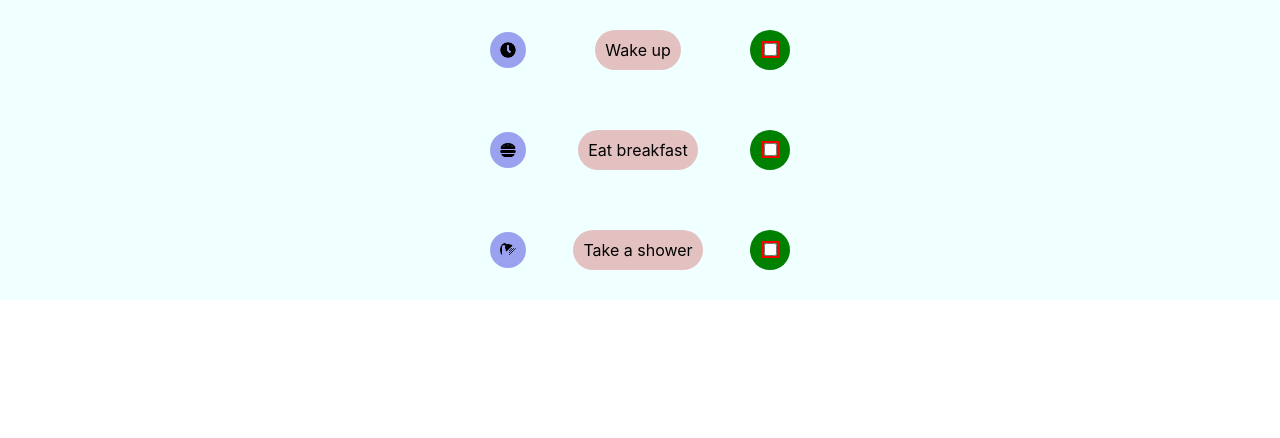
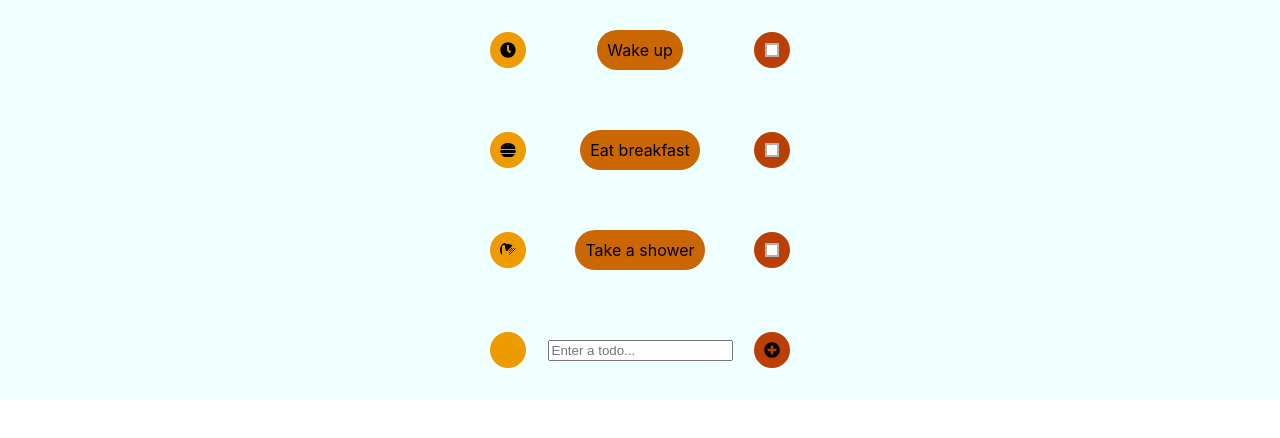
Before and after one commit to s18840/ReactApp, a React (Create React App) app: page / in a window 1280 px wide. Shown: the top 438 px of the page. Built offline with nearby package versions, Linux system fonts and the light colour scheme.

Commit message:
added checkboxes and styling

```diff
--- a/package.json
+++ b/package.json
@@ -11,6 +11,7 @@
     "react-icons": "^5.0.1",
     "react-redux": "^9.1.0",
     "react-scripts": "5.0.1",
+    "redux": "^5.0.1",
     "sass": "^1.70.0",
     "web-vitals": "^2.1.4"
   },
--- a/src/components/TodoList/TodoItem.js
+++ b/src/components/TodoList/TodoItem.js
@@ -1,30 +1,45 @@
+import { useState } from "react";
 import "../../styles/TodoList/TodoItem.css";
-import { FaShower , FaClock, FaHamburger } from "react-icons/fa";
+import { FaShower, FaClock, FaHamburger } from "react-icons/fa";
 //icons link
 //https://react-icons.github.io/react-icons/icons/fa/
 
-function chooseIcon (icon) {
-    if(icon === "FaShower ") {
-        return <FaShower  className="item-icon" />
-    } else if (icon === "FaClock") {
-        return <FaClock className="item-icon" />
-    } else if (icon === "FaShower") {
-        return <FaShower className="item-icon" />
-    } else if (icon === "FaHamburger") {
-        return <FaHamburger className="item-icon" />
-    }
+function chooseIcon(icon) {
+  if (icon === "FaShower ") {
+    return <FaShower className="item-icon" />;
+  } else if (icon === "FaClock") {
+    return <FaClock className="item-icon" />;
+  } else if (icon === "FaShower") {
+    return <FaShower className="item-icon" />;
+  } else if (icon === "FaHamburger") {
+    return <FaHamburger className="item-icon" />;
+  }
 }
 
 function TodoItem(props) {
-    const icon = props.iconName;
+  const icon = props.iconName;
+  const [isChecked, setIsChecked] = useState(false);
 
   return (
     <div className="item-container">
       {chooseIcon(icon)}
       <div className="item-name"> {props.itemName} </div>
-      <div className="item-checkbox-container">
-        <input type="checkbox" className="item-checkbox" />
-      </div>
+      <label className="item-round-button">
+        <input
+          type="checkbox"
+          onChange={() => {
+            setIsChecked(!isChecked);
+          }}
+        />
+        <svg
+          className={`checkbox ${isChecked ? "checkbox--active" : ""}`}
+          aria-hidden="true"
+          viewBox="0 0 15 11"
+          fill="none"
+        >
+          <path d="M1 4.5L5 9L14 1" strokeWidth="2" stroke={isChecked? "#fff" : "none"}/>
+        </svg>
+      </label>
     </div>
   );
 }
--- a/src/components/TodoList/TodoList.js
+++ b/src/components/TodoList/TodoList.js
@@ -1,14 +1,18 @@
-import '../../styles/TodoList/TodoList.css'
-import TodoItem from './TodoItem';
+import "../../styles/TodoList/TodoList.css";
+import TodoItem from "./TodoItem";
+import { FaPlusCircle } from "react-icons/fa";
 
 function ToDolist() {
-
-
   return (
     <div className="main-container">
-      <TodoItem iconName={"FaClock"} itemName={'Wake up'}/>
-      <TodoItem iconName={"FaHamburger"} itemName={'Eat breakfast'}/>
-      <TodoItem iconName={"FaShower"} itemName={'Take a shower'}/>
+      <TodoItem iconName={"FaClock"} itemName={"Wake up"} />
+      <TodoItem iconName={"FaHamburger"} itemName={"Eat breakfast"} />
+      <TodoItem iconName={"FaShower"} itemName={"Take a shower"} />
+      <div className="add-new-item-container">
+        <div className="add-new-icon"></div>
+        <input type="text" placeholder="Enter a todo..." />
+        <div className="item-round-button" onClick={console.log("clicked")}><FaPlusCircle className="item-icon-white" /></div>
+      </div>
     </div>
   );
 }
--- a/src/styles/TodoList/TodoItem.css
+++ b/src/styles/TodoList/TodoItem.css
@@ -1,3 +1,4 @@
+@import "./variables.css";
 
 .item-container{
     display: flex;
@@ -7,36 +8,59 @@
     height: 100px;
 
     .item-icon {
-        color: black;
-        background-color: rgba(95, 95, 228, 0.586);
+        color: var(--black);
+        background-color: var(--main_color);
         border-radius: 45px;
         padding: 10px;
 
         &:hover {
-            color: white;
-            background-color: rgba(42, 42, 226, 0.586);
+            color: var(--white);
+            background-color: var(--main_color_hover);
         }
     }
 
     .item-name {
-        background-color: rgba(221, 154, 154, 0.615);
+        background-color: var(--second_color);
         border-radius: 45px;
         padding: 10px;
 
         &:hover {
-            color: white;
-            background-color: rgba(216, 102, 102, 0.615);
+            color: var(--white);
+            background-color: var(--second_color_hover);
         }
     }
 
-    .item-checkbox-container {
-        background-color: green;
+    .item-round-button {
+        background-color: var(--third_color);
         border-radius: 45px;
         padding: 10px;
+        display: flex;
+        justify-content: center;
+        align-items: center;
+        width: 1em;
+        height: 1em;
 
-        .item-checkbox {
-            color: white;
-            outline: 2px solid red;
+        input[type="checkbox"] {
+            clip: rect(0 0 0 0);
+            clip-path: inset(50%);
+            height: 1px;
+            width: 1px;
+            overflow: hidden;
+            position: absolute;
+            white-space: nowrap;
+        }
+
+        .checkbox {
+            display: inline-block;
+            height: 10px;
+            width: 10px;
+            background: var(--white);
+            border: 2px var(--grey) solid;
+        }
+
+        .checkbox--active {
+            border-color: var(--main_color);
+            background: var(--main_color);
         }
     }
 }
--- a/src/styles/TodoList/TodoList.css
+++ b/src/styles/TodoList/TodoList.css
@@ -1,8 +1,43 @@
 .main-container {
-    color: black;
+  color: var(--black);
+  display: flex;
+  justify-content: center;
+  align-items: center;
+  flex-direction: column;
+  background-color: azure;
+
+  .add-new-item-container {
+    width: 300px;
+    height: 100px;
     display: flex;
-    justify-content: center;
+    justify-content: space-between;
     align-items: center;
-    flex-direction: column;
-    background-color: azure;
+
+    .add-new-icon {
+        color: var(--black);
+        background-color: var(--main_color);
+        border-radius: 45px;
+        padding: 10px;
+        width: 1em;
+        height: 1em;
+    }
+
+    .item-round-button {
+        justify-content: center;
+        display: flex;
+        align-items: center;
+        background-color: var(--third_color);
+        border-radius: 45px;
+        padding: 10px;
+        border: none;
+
+        .item-icon-white {
+            color: var(--black);
+
+            &:hover {
+                color: var(--white);
+            }
+        }
+    }
+  }
 }
--- /dev/null
+++ b/src/styles/TodoList/variables.css
@@ -0,0 +1,11 @@
+:root {
+    --main_color: #ee9b00;
+    --main_color_hover: #f98612;
+    --second_color: #ca6702;
+    --second_color_hover: #ae2012;
+    --third_color: #bb3e03;
+    --third_color_hover: #9b2226;
+    --black: #000;
+    --white: #fff;
+    --grey: #b3b2b2;
+}
```
Also changed, not shown: 1 other file (tests, documents, lock files or other folders).
